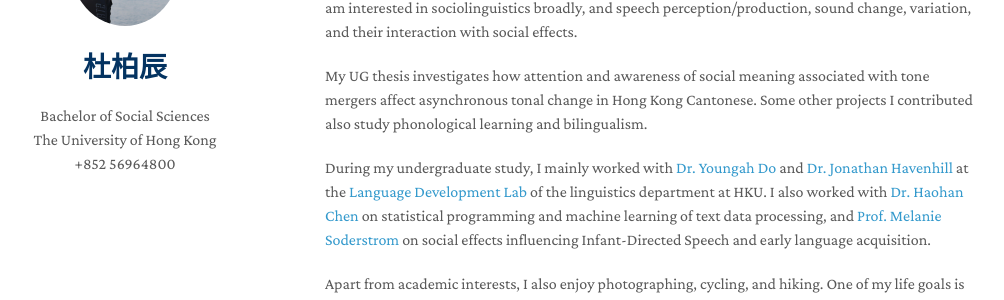
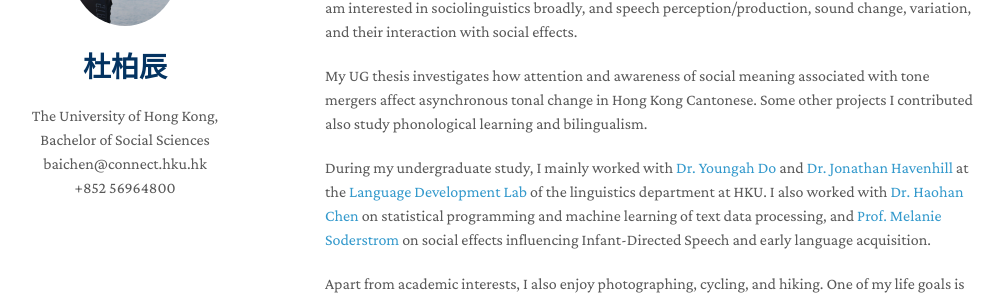
Before and after one commit to AlbertBaichenDu/AlbertBaichenDu.github.io, a Jekyll site: the page built from index.md, in a window 1280 px wide. Shown: the part 181-481 px from the top of the page, without its empty margins (145-1149 px from the left). Built offline with Jekyll 4.4.1, drawn with Linux system fonts in a browser that asks for light colours; nearby versions of some CDN libraries; a style sheet for code colours, icons or effects is not loaded; our own code applies the rules of GitHub Pages for plain Markdown files; part of the change alters nothing that is shown.

Commit message:
Update _config.yml

```diff
--- a/_config.yml
+++ b/_config.yml
@@ -1,12 +1,11 @@
 title: Baichen Du
 title: 杜柏辰
-position: Bachelor of Social Sciences
-affiliation: The University of Hong Kong
-email: baichen@connect.hku.hk
+position: The University of Hong Kong, Bachelor of Social Sciences
+affiliation: baichen@connect.hku.hk
 email: +852 56964800
-#R.C.Lee Hall,
-#6A Sassoon Road,
-#Pokfulam, Hong Kong, HKG
+address1: R.C.Lee Hall,
+address2: 6A Sassoon Road,
+address3: Pokfulam, Hong Kong, HKG
 keywords: minimal academic
 #google_scholar: https://scholar.google.com/
 #github_link: https://github.com/AlbertBaichenDu
```
